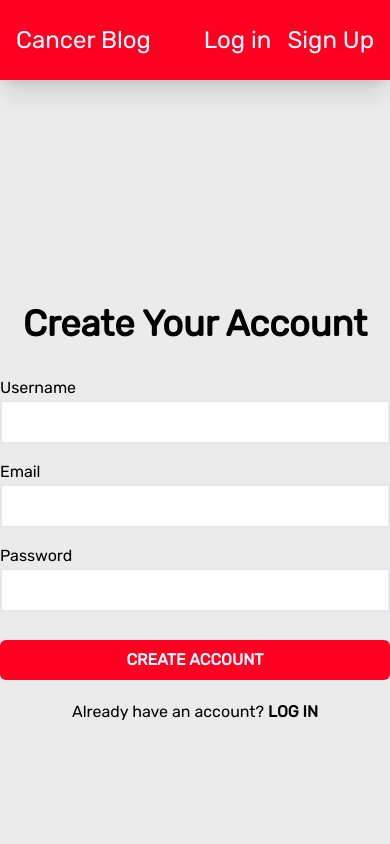
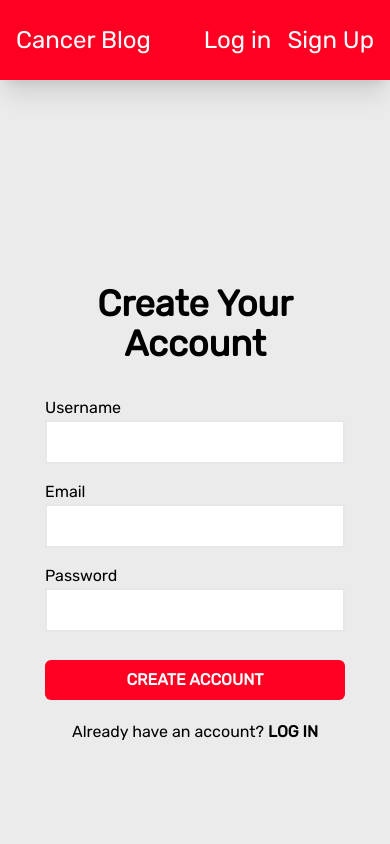
Before and after one commit to chris-15/Journey, a React (Create React App) app in the folder client/: page /signup in a window 390 px wide. Shown: the top 844 px of the page. Built offline with nearby package versions, Linux system fonts and the light colour scheme; the HTML template or start-up script is replaced by a standard one.

Commit message:
styled to be responsive on mobile devices

```diff
--- a/client/src/pages/Login.js
+++ b/client/src/pages/Login.js
@@ -44,7 +44,7 @@ const Login = () => {
   return (
     <main className="grid grid-cols-1 h-screen w-full">
       <div className="flex flex-col justify-center">
-        <form className="max-w-[400px] w-full mx-auto" onSubmit={handleFormSubmit}>
+        <form className="max-w-[300px] sm:max-w-[400px] w-full mx-auto" onSubmit={handleFormSubmit}>
           <h2 className="text-4xl font-bold text-center py-6">Cancer Blog</h2>
 
           <div className="flex flex-col py-2">
--- a/client/src/pages/Signup.js
+++ b/client/src/pages/Signup.js
@@ -41,7 +41,7 @@ const Signup = () => {
     <main className="grid grid-cols-1 h-screen w-full">
       <div className="flex flex-col justify-center">
         <form
-          className="max-w-[400px] w-full mx-auto"
+          className=" max-w-[300px] sm:max-w-[400px]  w-full mx-auto"
           onSubmit={handleFormSubmit}
         >
           <h2 className="text-4xl font-bold text-center py-6">
```
